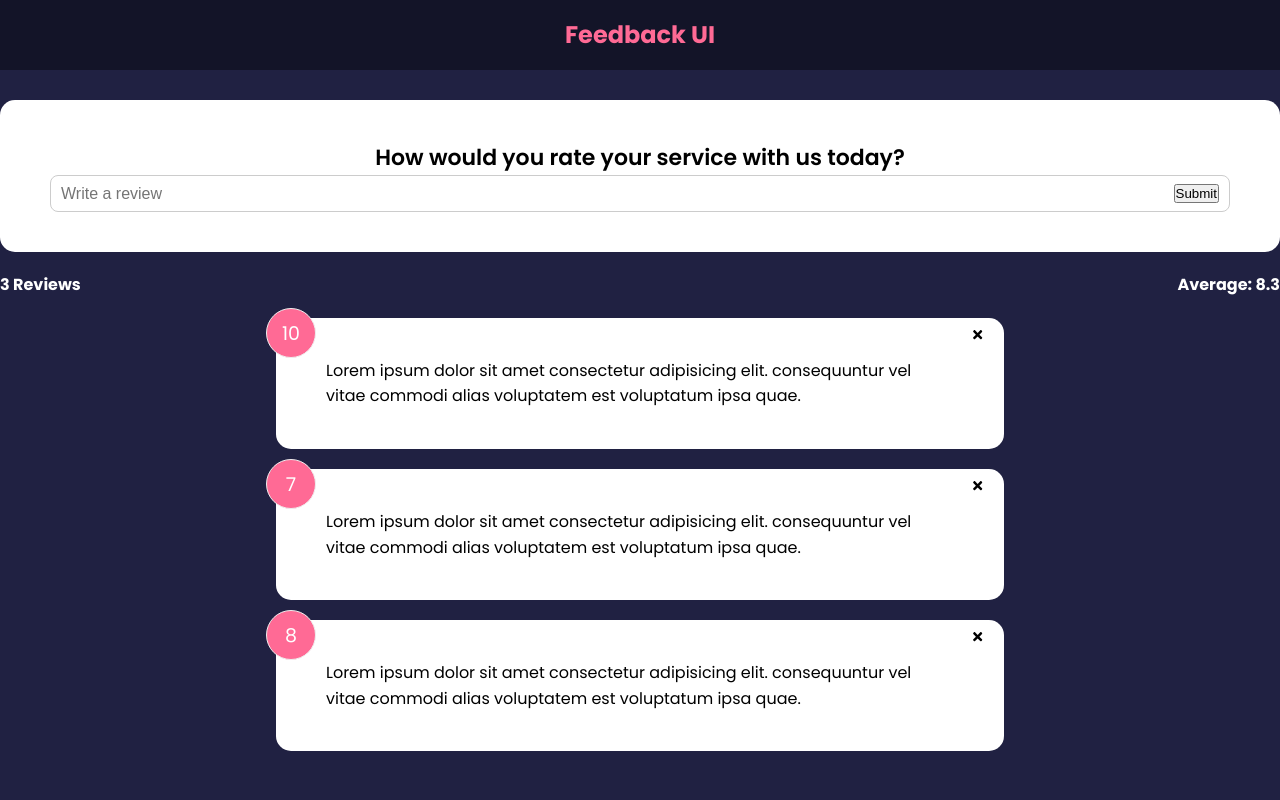
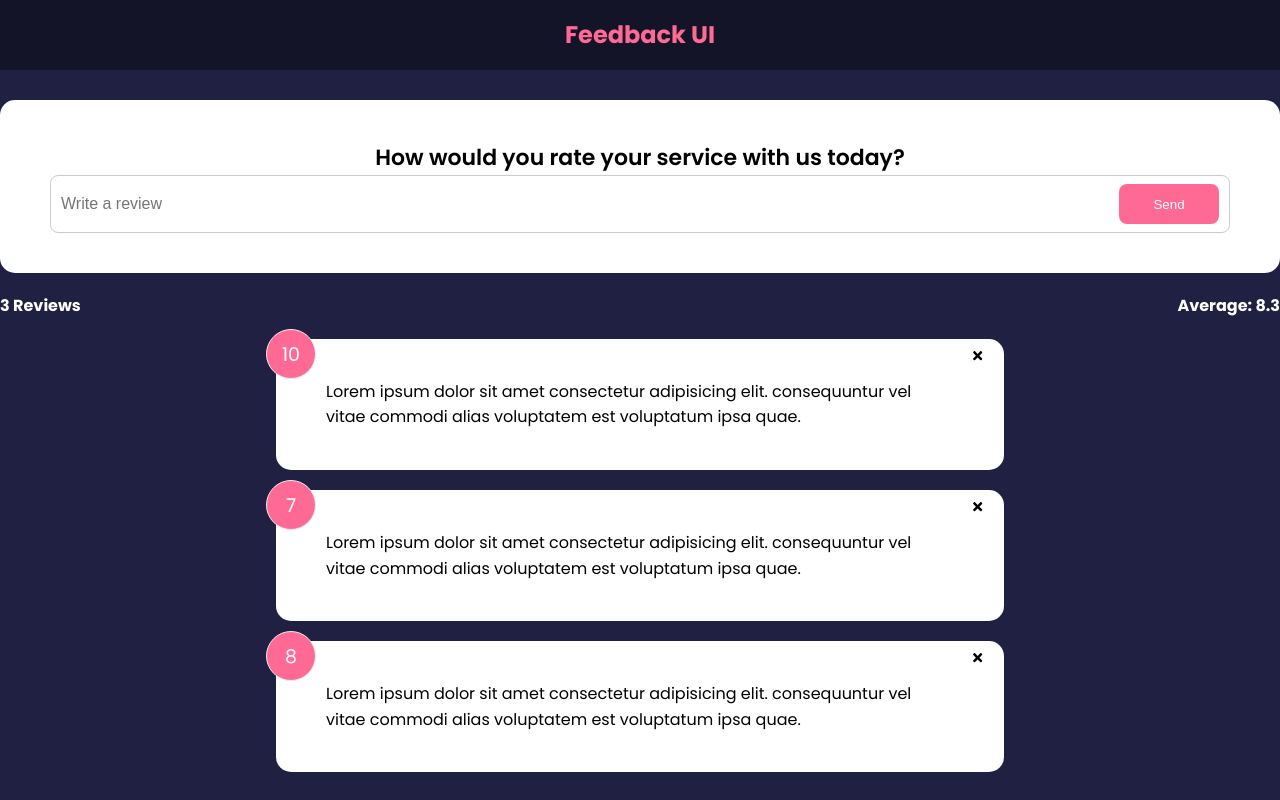
Before and after one commit to Enu0/Feedback-app, a React (Create React App) app: page / in a window 1280 px wide. Built offline with nearby package versions, Linux system fonts and the light colour scheme.

Commit message:
create Button component

```diff
--- a/src/components/FeebackForm.jsx
+++ b/src/components/FeebackForm.jsx
@@ -1,12 +1,13 @@
 import Card from './shared/Card'
+import Button from './shared/Button'
 import { useState } from 'react'
+
 
 function FeebackForm() {
     // hook text state to our input
     const [text, setText] = useState('')
     const handleTextChange = (e) => {
         setText(e.target.value)
-        console.log(text.length)
     }
 
   return (
@@ -20,7 +21,7 @@
                 onChange = {handleTextChange}
                 value = {text}
                 />
-                <button type = 'submit'> Submit </button>
+                <Button type = 'submit' version = 'secondary'> Send </Button>
             </div>
         </form>
     </Card>
--- /dev/null
+++ b/src/components/shared/Button.jsx
@@ -0,0 +1,25 @@
+import PropTypes from 'prop-types'
+
+function Button({ children, version, type, isDisabled }) {
+    // children is the text that is wrapped around for the button
+  return (
+    <button type = {type} disabled = {isDisabled} className = {`btn btn-${version}`}>
+        {children}
+    </button>
+  )
+}
+
+Button.defaultProps = {
+    verision: 'Primery',
+    type: 'button',
+    isDisabled: false,
+}
+
+Button.propTypes = {
+    children: PropTypes.node.isRequired,
+    version: PropTypes.string,
+    type: PropTypes.string,
+    isDisabled: PropTypes.bool,
+}
+
+export default Button
```
